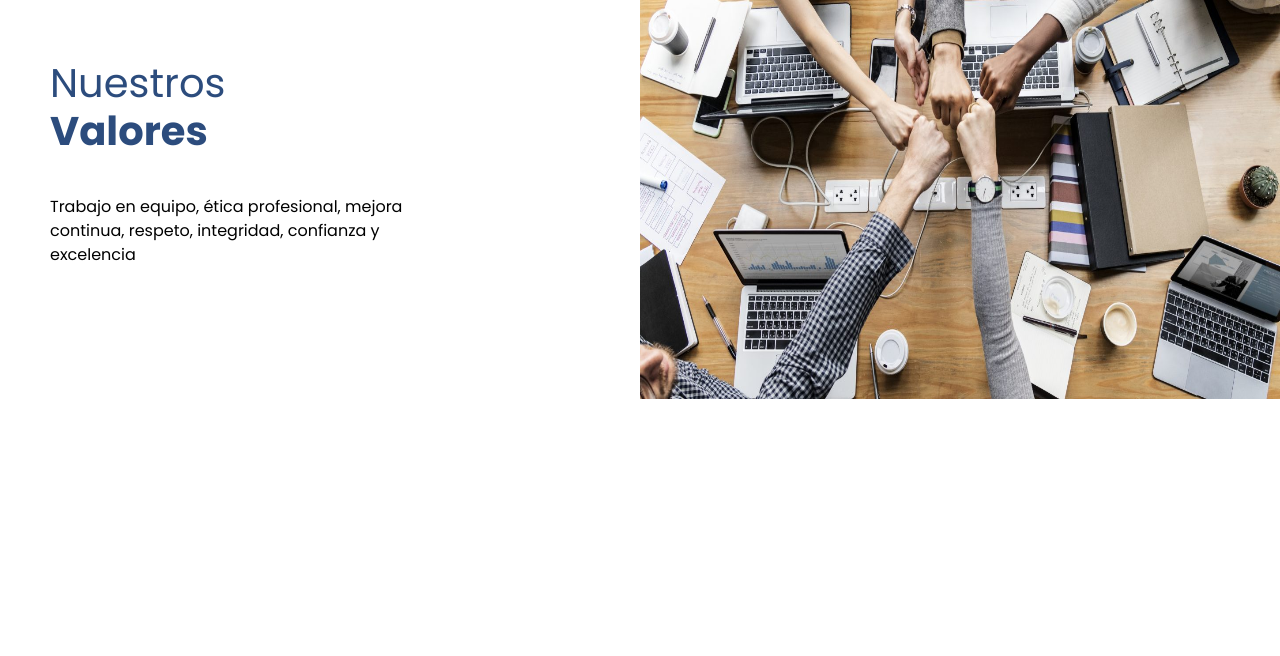
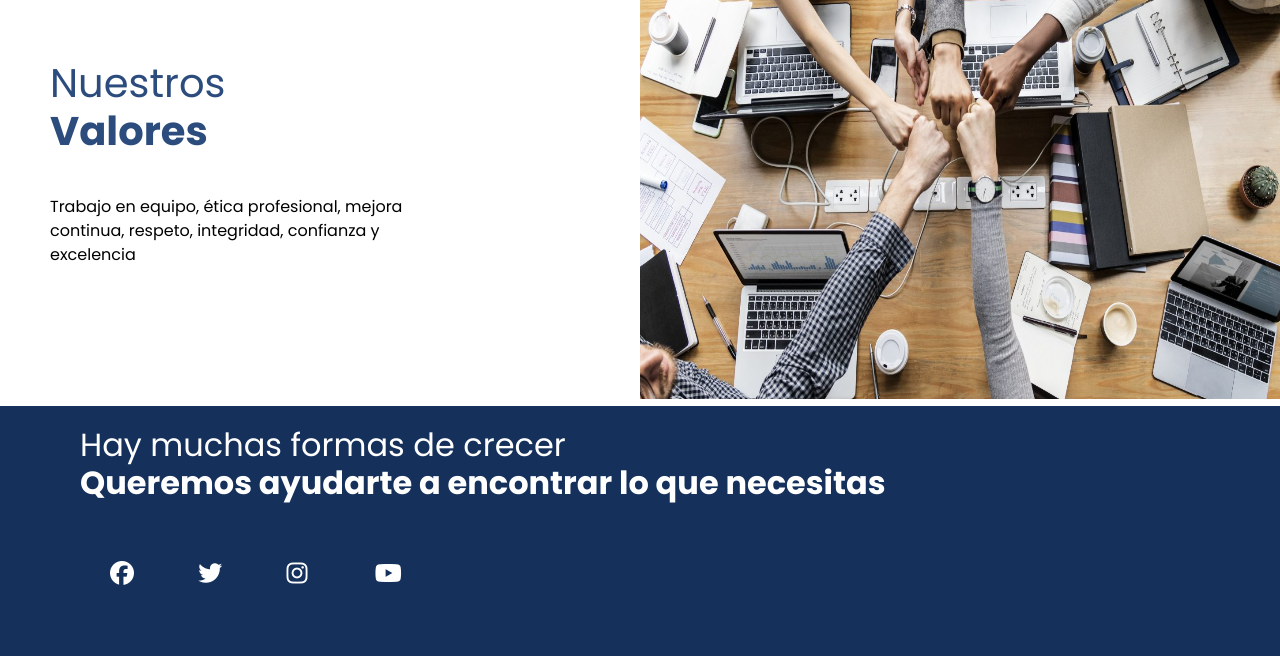
Before and after one commit to Gaby-1628/Consultora, a PHP site: page / in a window 1280 px wide. Shown: the part 1921-2577 px from the top of the page. Before the commit the page ends 2320 px from the top, so only its background shows below. Run offline with PHP 8.4, Linux system fonts and the light colour scheme; some libraries are stand-ins or nearby versions.

Commit message:
Se agrego footer

```diff
--- a/css/style.css
+++ b/css/style.css
@@ -267,3 +267,39 @@ header nav section h1{
 #mision p{
     text-align: center;
 }
+
+#footer-content{
+    width: 100%;
+    height: 250px;
+    background: #14305B;
+}
+
+#redes-sociales{
+    margin-left: 60px;
+    display: inline-block;
+}
+    #redes-sociales a{
+    width: 20px;
+    height: 16px;
+    margin: 0px 20px;
+    padding: 22px;
+    display: inline-block;
+    color: #fff;
+    transition: 0.5s;
+}
+    #redes-sociales a:hover{
+        color: #567cb6
+    }
+    .fa-brands{
+        font-size: 24px;
+        margin: 8px;
+    }
+
+#text{
+    font-size: 20px;
+    color: #fff;
+}
+    #text h2{
+        margin-left: 60px;
+        padding: 20px;
+    }
--- a/index.html
+++ b/index.html
@@ -95,5 +95,26 @@
             </div>
         </section>
     </main>
+    <footer>
+        <section id="footer-content">
+            <div id="text">
+                <h2>Hay muchas formas de crecer <br> <strong>Queremos ayudarte a encontrar lo que necesitas</strong></h2>
+            </div>
+            <div id="redes-sociales">
+                <a href="#">
+                    <i class="fa-brands fa-facebook"></i>
+                </a>
+                <a href="#">
+                    <i class="fa-brands fa-twitter"></i>
+                </a>
+                <a href="#">
+                    <i class="fa-brands fa-instagram"></i>
+                </a>
+                <a href="#">
+                    <i class="fa-brands fa-youtube"></i>
+                </a>
+            </div>
+        </section>
+    </footer>
 </body>
 </html>
```
